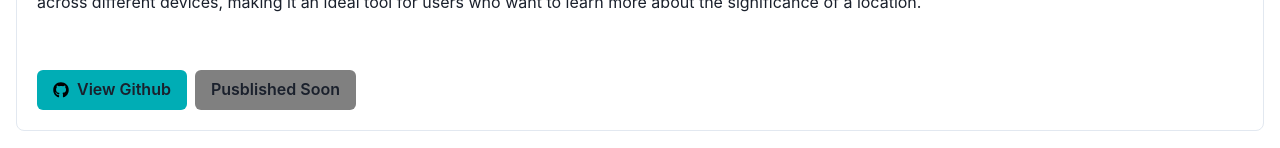
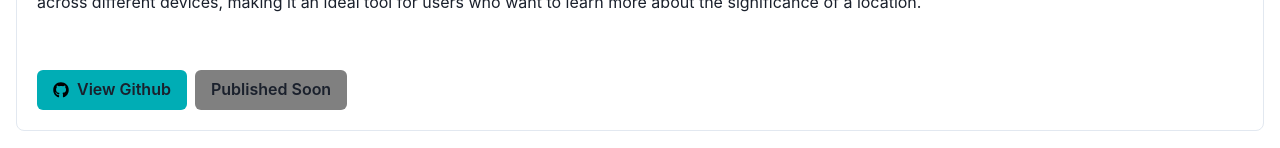
Before and after one commit to ayo1-olabode/portfolio-website, a React (Vite) app: page /projects in a window 1280 px wide. Shown: the part 469-617 px from the top of the page. Built offline with nearby package versions, Linux system fonts and the light colour scheme.

Commit message:
typo lol

```diff
--- a/src/Components/project-cards/ProjectCard.tsx
+++ b/src/Components/project-cards/ProjectCard.tsx
@@ -66,7 +66,7 @@ function ProjectCard(props: any) {
                 variant="solid"
                 bg="gray"
               >
-                Pusblished Soon
+                Published Soon
               </Button>
             )}
           </CardFooter>
```
